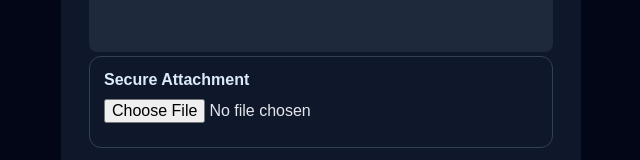
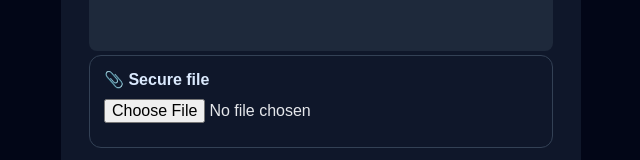
Before and after one commit to ThereseK02/secure-messaging-platform, a React (Vite) app in the folder secure-messaging-frontend/: page /send in a window 1280 px wide. Shown: the part 433-593 px from the top of the page, without its empty margins (319-959 px from the left). Built offline with nearby package versions, Linux system fonts and the light colour scheme; sample sign-in values are in the browser's storage.

Commit message:
Use attachment icon in messaging UI

```diff
--- a/secure-messaging-frontend/src/pages/SendMessage.jsx
+++ b/secure-messaging-frontend/src/pages/SendMessage.jsx
@@ -259,8 +259,9 @@ export default function SendMessage() {
                             fontWeight: "bold",
                             marginBottom: "10px"
                         }}
+                        title="Secure attachment"
                     >
-                        Secure Attachment
+                        📎 Secure file
                     </label>
 
                     <input
@@ -282,7 +283,7 @@ export default function SendMessage() {
                                 marginBottom: "10px"
                             }}
                         >
-                            Selected file: {selectedFile.name}
+                            📎 {selectedFile.name}
                         </div>
                     )}
 
```
